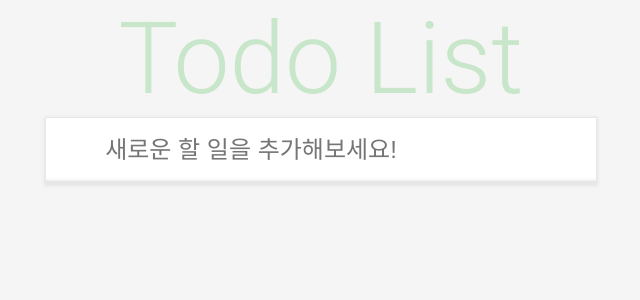
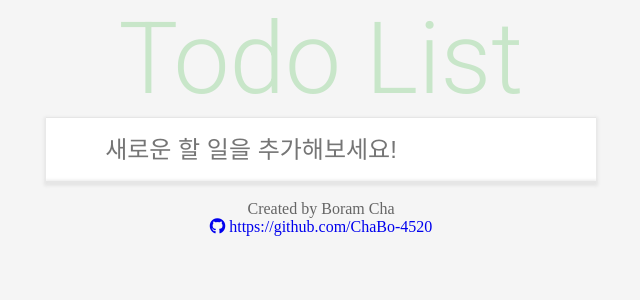
Before and after one commit to ChaBo-4520/ToDoList_Vue, a Vue app: page / in a window 1280 px wide. Shown: the top 300 px of the page, without its empty margins (319-959 px from the left). Built offline with nearby package versions, Linux system fonts and the light colour scheme.

Commit message:
Add Info

```diff
--- a/src/App.vue
+++ b/src/App.vue
@@ -7,6 +7,12 @@
         <Todo-list></Todo-list>
       </div>
       <Todo-footer></Todo-footer>
+    </div>
+    <div class="footer">
+      <p id="app-info">Created by Boram Cha</p>
+      <a href="https://github.com/ChaBo-4520">
+        <i class="fab fa-github"></i> https://github.com/ChaBo-4520
+      </a>
     </div>
   </div>
 </template>
@@ -59,10 +65,17 @@ export default {
   --inner-min-width: 21.875rem;
   --response-width: 50rem;
 }
+* {
+  margin: 0;
+  padding: 0;
+}
 html,
 body {
   margin: 0;
   padding: 0;
+}
+input {
+  margin: 0.3em;
 }
 body {
   background-color: var(--white-gray);
@@ -72,6 +85,7 @@ button {
   background: none;
   border: none;
   cursor: pointer;
+  padding: 0 0.5em;
 }
 li {
   list-style: none;
@@ -115,4 +129,15 @@ a:hover {
   width: 100%;
   box-shadow: 0px -1px 3px 1px var(--shadow-gray);
 }
+#todo-app > .footer {
+  width: 60%;
+  padding-bottom: var(--base-space);
+  color: var(--dark-gray);
+  text-align: center;
+  min-width: var(--inner-min-width);
+  max-width: var(--inner-max-width);
+}
+#todo-app > .footer {
+  margin-top: var(--base-space);
+}
 </style>
```
Also changed, not shown: 7 other files (tests, documents, lock files or other folders).
